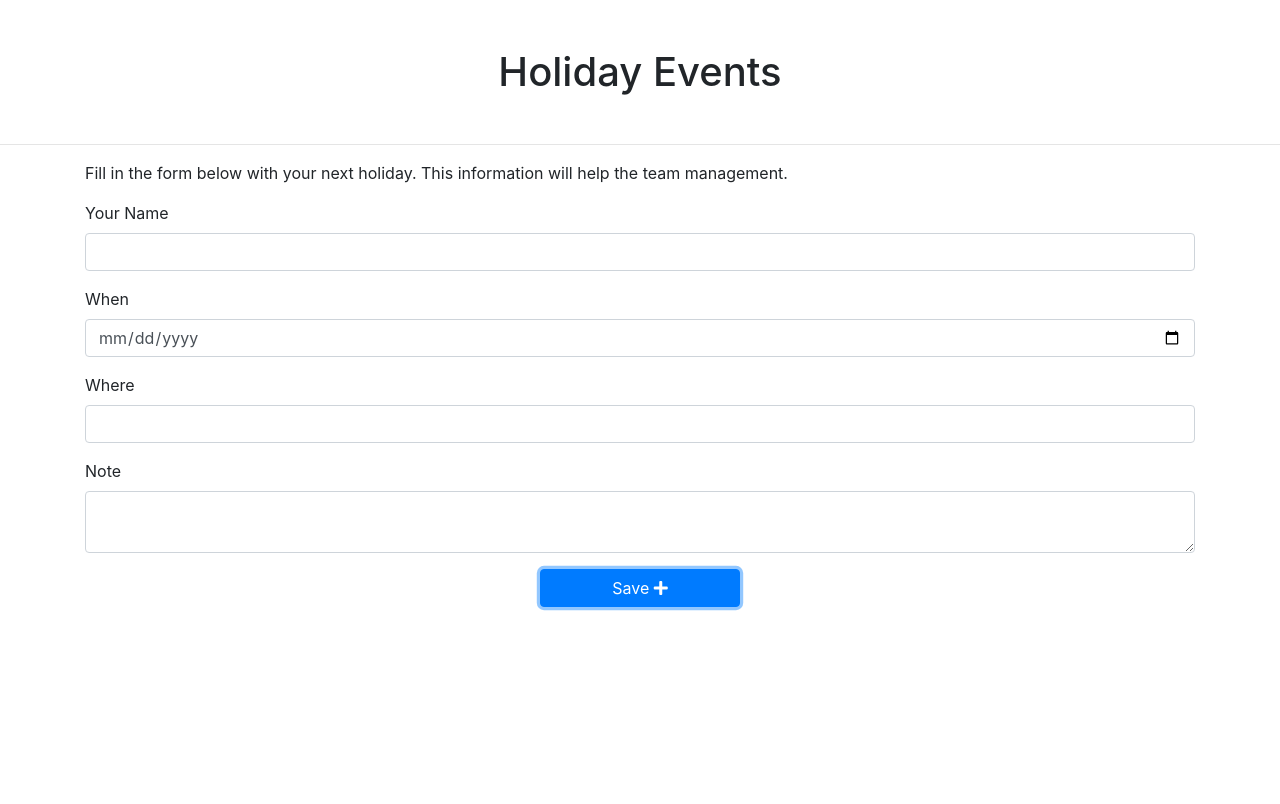
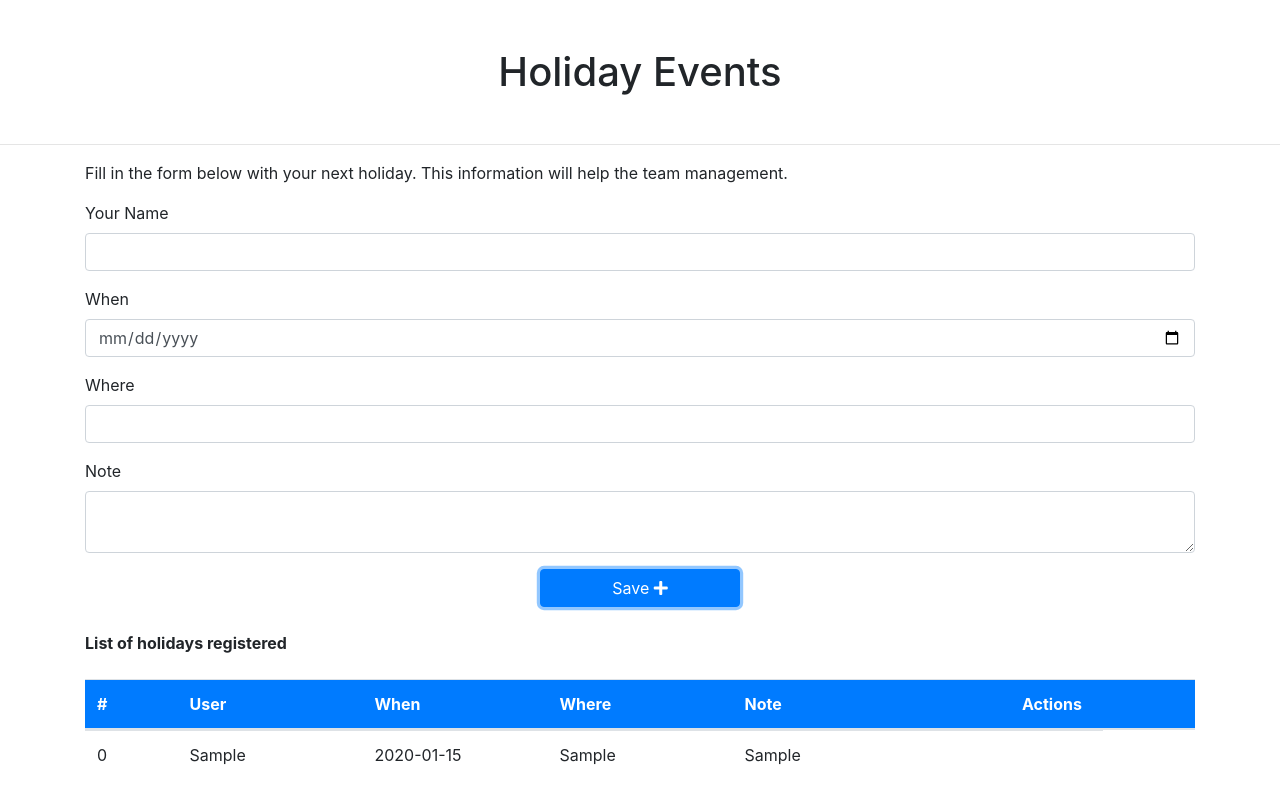
Before and after one commit to h1ghland3r/holidayevents, an Angular app: page / in a window 1280 px wide. Both pictures are taken after typing "Sample", "2020-01-15", "Sample", "Sample" into the empty fields and a click on the button "Save". Shown: the top 804 px of the page. Built offline with nearby package versions, Linux system fonts and the light colour scheme.

Commit message:
Updates in the template to list the content, fix in the style and in the form component template

```diff
--- a/src/app/app.component.html
+++ b/src/app/app.component.html
@@ -8,5 +8,30 @@
         <app-form></app-form>
 
         <!-- Data -->
+        <p class="mt-4 mb-4 font-weight-bold">List of holidays registered</p>
+        <table class="table mb-5">
+            <thead class="bg-primary">
+                <tr class="d-flex">
+                    <th class="col-1">#</th>
+                    <th class="col-2">User</th>
+                    <th class="col-2">When</th>
+                    <th class="col-2">Where</th>
+                    <th class="col-3">Note</th>
+                    <th class="col-2">Actions</th>
+                </tr>
+            </thead>
+            <tbody>
+                <tr class="d-flex" *ngFor="let event of holidayService.getEvents()">
+                    <td class="col-1">{{ event.id }}</td>
+                    <td class="col-2">{{ event.name }}</td>
+                    <td class="col-2">{{ event.date }}</td>
+                    <td class="col-2">{{ event.location }}</td>
+                    <td class="col-2">{{ event.note }}</td>
+                    <td class="col-2">
+                        <!-- TODO Add Edit / Remove -->
+                    </td>
+                </tr>
+            </tbody>
+        </table>
     </div>
 </div>
--- a/src/app/app.component.scss
+++ b/src/app/app.component.scss
@@ -1,10 +1,16 @@
+//variables
+
+$white: #FFFFFF;
+$black: #000000;
+
 //global
 
 body {
     font-size: 16px;
 }
 
-//variables
-
-$white: #FFFFFF;
-$black: #000000;
+table {
+    thead {
+        color: $white;
+    }
+}
--- a/src/app/components/form/form.component.html
+++ b/src/app/components/form/form.component.html
@@ -8,7 +8,7 @@
     </div>
     <div class="form-group">
         <label for="when">When</label>
-        <input type="date" name="when" id="name" class="form-control" [(ngModel)]="date">
+        <input type="date" name="when" id="date" class="form-control" [(ngModel)]="date">
     </div>
     <div class="form-group">
         <label for="location">Where</label>
```
